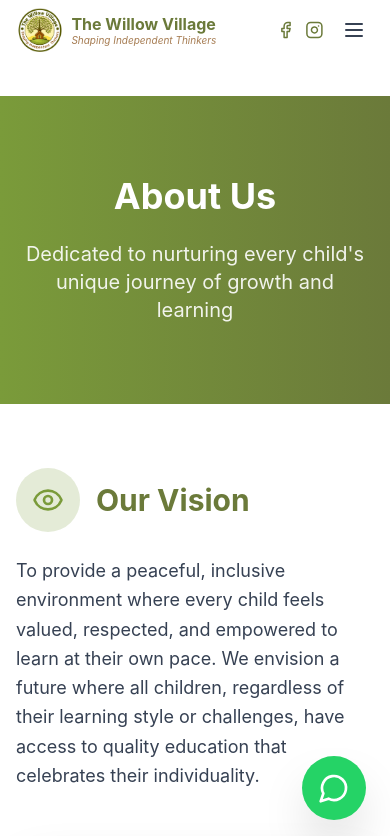
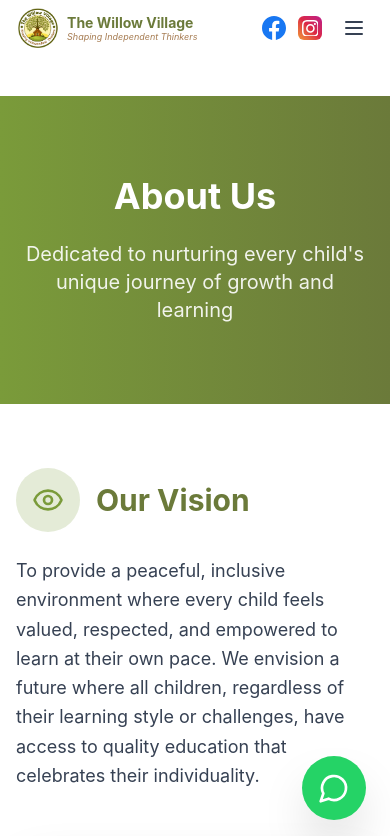
Before and after one commit to thewillowvillage/the-willow-village, a React (Vite) app: page /about in a window 390 px wide. Shown: the top 836 px of the page. Built offline with nearby package versions, Linux system fonts and the light colour scheme; grey boxes are pictures that could not be loaded.

Commit message:
navi update

```diff
--- a/src/app/components/Navigation.tsx
+++ b/src/app/components/Navigation.tsx
@@ -1,6 +1,6 @@
 import { useState, useEffect, useRef } from "react";
 import { Link, useLocation } from "react-router";
-import { Menu, X, ChevronDown, Facebook, Instagram } from "lucide-react";
+import { Menu, X, ChevronDown } from "lucide-react";
 import { motion, AnimatePresence } from "framer-motion";
 
 const navConfig = [
@@ -37,24 +37,33 @@
   { path: "/contact", label: "Contact" },
 ];
 
-// Reusable Social Links Component with your actual links
+// Reliable Social Links Component
 const SocialLinks = ({ className = "" }: { className?: string }) => (
   <div className={`flex items-center gap-3 ${className}`}>
+    {/* Facebook Official Blue */}
     <a
       href="https://www.facebook.com/share/1B7ytF6Z5u/?mibextid=wwXIfr"
       target="_blank"
       rel="noreferrer"
-      className="text-[#6B7A3A] hover:text-[#A67C52] transition-colors"
+      className="transition-transform active:scale-90"
     >
-      <Facebook className="w-5 h-5" />
+      <svg className="w-6 h-6 lg:w-5 lg:h-5" viewBox="0 0 24 24" fill="#1877F2">
+        <path d="M24 12.073c0-6.627-5.373-12-12-12s-12 5.373-12 12c0 5.99 4.388 10.954 10.125 11.854v-8.385H7.078v-3.47h3.047V9.43c0-3.007 1.792-4.669 4.533-4.669 1.312 0 2.686.235 2.686.235v2.953H15.83c-1.491 0-1.956.925-1.956 1.874v2.25h3.328l-.532 3.47h-2.796v8.385C19.612 23.027 24 18.062 24 12.073z"/>
+      </svg>
     </a>
+
+    {/* Instagram - Using a different method (SVG with solid fill or hardcoded color) to ensure mobile visibility */}
     <a
       href="https://www.instagram.com/thewillowvillage"
       target="_blank"
       rel="noreferrer"
-      className="text-[#6B7A3A] hover:text-[#A67C52] transition-colors"
+      className="transition-transform active:scale-90 flex items-center justify-center"
     >
-      <Instagram className="w-5 h-5" />
+      <div className="w-6 h-6 lg:w-5 lg:h-5 rounded-[6px] flex items-center justify-center bg-gradient-to-tr from-[#f09433] via-[#dc2743] to-[#bc1888]">
+        <svg viewBox="0 0 24 24" className="w-[70%] h-[70%] text-white fill-current">
+          <path d="M12 2.163c3.204 0 3.584.012 4.85.07 3.252.148 4.771 1.691 4.919 4.919.058 1.265.069 1.645.069 4.849 0 3.205-.012 3.584-.069 4.849-.149 3.225-1.664 4.771-4.919 4.919-1.266.058-1.644.07-4.85.07-3.204 0-3.584-.012-4.849-.07-3.26-.149-4.771-1.699-4.919-4.92-.058-1.265-.07-1.644-.07-4.849 0-3.204.013-3.583.07-4.849.149-3.227 1.664-4.771 4.919-4.919 1.266-.057 1.645-.069 4.849-.069zm0-2.163c-3.259 0-3.667.014-4.947.072-4.358.2-6.78 2.618-6.98 6.98-.059 1.281-.073 1.689-.073 4.948 0 3.259.014 3.668.072 4.948.2 4.358 2.618 6.78 6.98 6.98 1.281.058 1.689.072 4.948.072 3.259 0 3.668-.014 4.948-.072 4.354-.2 6.782-2.618 6.979-6.98.059-1.28.073-1.689.073-4.948 0-3.259-.014-3.667-.072-4.947-.196-4.354-2.617-6.78-6.979-6.98-1.281-.059-1.69-.073-4.949-.073zm0 5.838c-3.403 0-6.162 2.759-6.162 6.162s2.759 6.163 6.162 6.163 6.162-2.759 6.162-6.163c0-3.403-2.759-6.162-6.162-6.162zm0 10.162c-2.209 0-4-1.79-4-4 0-2.209 1.791-4 4-4s4 1.791 4 4c0 2.21-1.791 4-4 4zm6.406-11.845c-.796 0-1.441.645-1.441 1.44s.645 1.44 1.441 1.44c.795 0 1.439-.645 1.439-1.44s-.644-1.44-1.439-1.44z" />
+        </svg>
+      </div>
     </a>
   </div>
 );
@@ -68,7 +77,11 @@
       className="absolute top-full left-0 mt-1 w-52 bg-white rounded-lg shadow-lg border border-gray-100 py-1 z-50"
     >
       {items.map((item) => (
-        <Link key={item.path} to={item.path} className="block px-4 py-2 text-[13px] text-gray-700 hover:bg-[#E8DCC4] hover:text-[#6B7A3A] transition-colors">
+        <Link
+          key={item.path}
+          to={item.path}
+          className="block px-4 py-2 text-[13px] text-gray-700 hover:bg-[#E8DCC4] hover:text-[#6B7A3A] transition-colors"
+        >
           {item.label}
         </Link>
       ))}
@@ -105,23 +118,21 @@
       <div className="max-w-7xl mx-auto px-4 sm:px-6 lg:px-8">
         <div className="flex items-center justify-between">
 
-          {/* Logo Section - Increased size on Mobile (sm:text-lg) */}
-          <Link to="/" className="flex items-center gap-2 mr-6 sm:mr-10 transition-transform active:scale-95">
-            <img src="/logo.png" alt="The Willow Village" className="h-11 sm:h-12 w-auto" />
+          <Link to="/" className="flex items-center gap-2 mr-4 sm:mr-10 transition-transform active:scale-95">
+            <img src="/logo.png" alt="The Willow Village" className="h-10 sm:h-12 w-auto" />
             <div className="flex flex-col">
-              <span className="font-bold text-[#6B7A3A] text-base sm:text-lg leading-tight">
+              <span className="font-bold text-[#6B7A3A] text-sm sm:text-lg leading-tight">
                 The Willow Village
               </span>
-              <span className="text-[10px] sm:text-[11px] text-[#A67C52] italic leading-tight">
+              <span className="text-[9px] sm:text-[11px] text-[#A67C52] italic leading-tight">
                 Shaping Independent Thinkers
               </span>
             </div>
           </Link>
 
-          {/* Right Section: Navigation & Socials */}
-          <div className="flex items-center gap-2 sm:gap-4">
+          <div className="flex items-center gap-3 sm:gap-4">
 
-            {/* Desktop Navigation - Small text (13px) and wide gaps (gap-5) */}
+            {/* Desktop Navigation */}
             <div className="hidden lg:flex items-center gap-5" ref={dropdownRef}>
               {navConfig.map((item) => (
                 <div key={item.label} className="relative">
@@ -156,13 +167,12 @@
               </div>
             </div>
 
-            {/* Mobile Socials */}
-            <SocialLinks className="lg:hidden scale-90" />
+            {/* Mobile Socials - Fixed for visibility */}
+            <SocialLinks className="lg:hidden" />
 
-            {/* Mobile Menu Toggle */}
             <button
               onClick={() => setIsOpen(!isOpen)}
-              className="lg:hidden p-2 text-gray-700"
+              className="lg:hidden p-2 text-gray-700 focus:outline-none"
             >
               {isOpen ? <X className="w-6 h-6" /> : <Menu className="w-6 h-6" />}
             </button>
@@ -177,7 +187,7 @@
             initial={{ opacity: 0, height: 0 }}
             animate={{ opacity: 1, height: "auto" }}
             exit={{ opacity: 0, height: 0 }}
-            className="lg:hidden bg-white border-t mt-2 px-6 py-6 shadow-inner"
+            className="lg:hidden bg-white border-t mt-2 px-6 py-6 shadow-xl overflow-y-auto max-h-[80vh]"
           >
             {navConfig.map((item) => (
               <div key={item.label} className="mb-3">
@@ -185,20 +195,20 @@
                   <>
                     <button
                       onClick={() => setOpenMobileDropdown(openMobileDropdown === item.label ? null : item.label)}
-                      className="w-full flex justify-between items-center text-gray-700 font-semibold"
+                      className="w-full flex justify-between items-center text-gray-700 font-semibold py-2"
                     >
                       {item.label} <ChevronDown className={`w-4 h-4 transition-transform ${openMobileDropdown === item.label ? 'rotate-180' : ''}`} />
                     </button>
                     {openMobileDropdown === item.label && (
-                      <div className="mt-2 pl-4 border-l-2 border-[#E8DCC4] space-y-2">
+                      <div className="mt-1 pl-4 border-l-2 border-[#E8DCC4] space-y-1">
                         {item.dropdown.map(sub => (
-                          <Link key={sub.path} to={sub.path} className="block py-1 text-sm text-gray-600 active:text-[#6B7A3A]">{sub.label}</Link>
+                          <Link key={sub.path} to={sub.path} className="block py-2 text-sm text-gray-600 active:text-[#6B7A3A]">{sub.label}</Link>
                         ))}
                       </div>
                     )}
                   </>
                 ) : (
-                  <Link to={item.path!} className="block text-gray-700 font-semibold">{item.label}</Link>
+                  <Link to={item.path!} className="block text-gray-700 font-semibold py-2">{item.label}</Link>
                 )}
               </div>
             ))}
```
